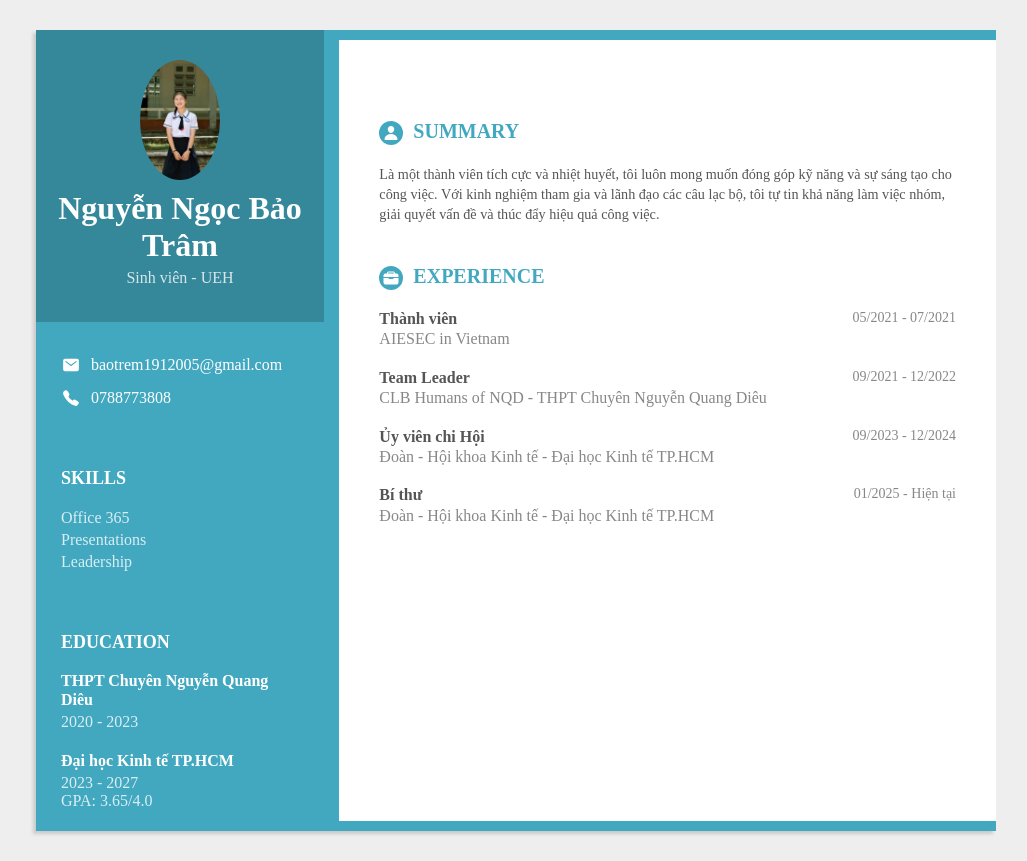
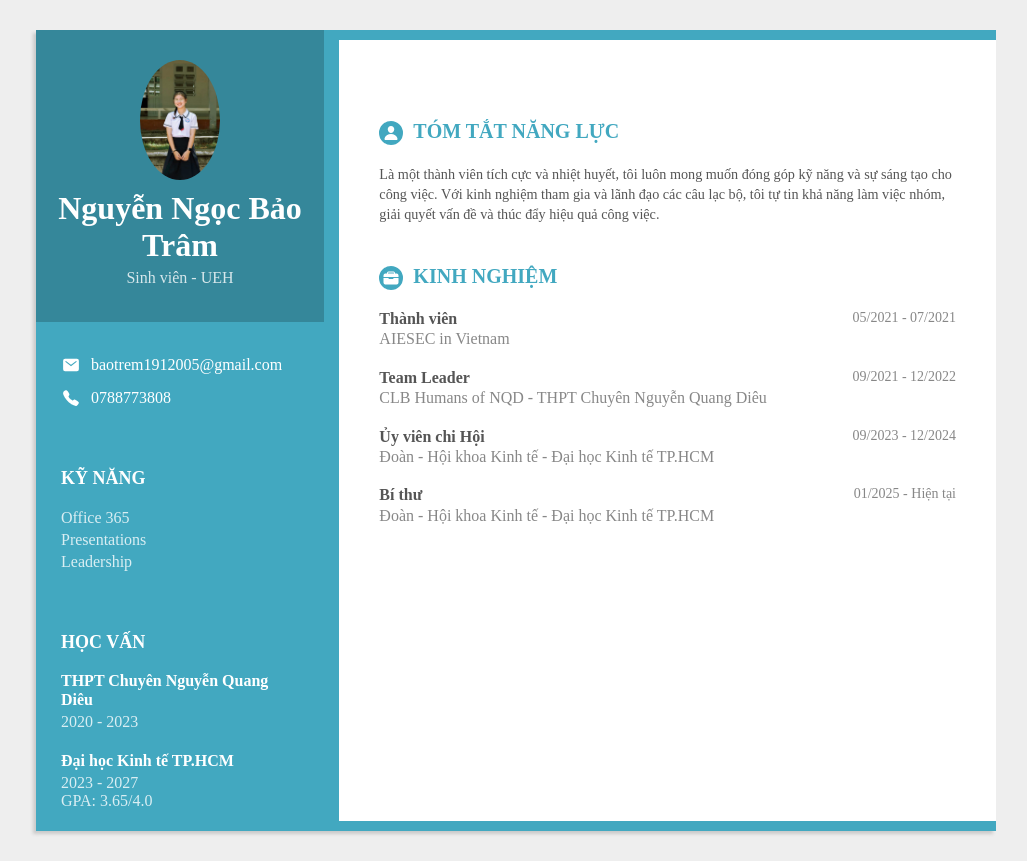
Before and after one commit to phudang1903/phudang19.github.io, a plain HTML site: page index.html in a window 1280 px wide. Shown: the whole page, without its empty margins (124-1151 px from the left). Drawn offline with nearby package versions, Linux system fonts and the light colour scheme.

Commit message:
Update index.html

```diff
--- a/index.html
+++ b/index.html
@@ -7,6 +7,9 @@
     <link rel="stylesheet" type="text/css" href="resources/css/style.css">
     <link rel="stylesheet" type="text/css" href="resources/css/media.css">
     <link href="https://fonts.googleapis.com/css2?family=Lato:wght@300;400;700&display=swap" rel="stylesheet">
+
+    <link rel="icon" type="image/png" sizes="16x16" href="/resources/favicons/rsz_2icon16x16.jpg">
+    <link rel="icon" type="image/png" sizes="32x32" href="/resources/favicons/rsz_2icon32x32.jpg">
 </head>
 <body>
 <div class="row">
@@ -27,14 +30,14 @@
                 <a href="tel:0788773808">0788773808</a>
             </div>
 
-            <h3>Skills</h3>
+            <h3>Kỹ Năng</h3>
             <div class="personal-ed">
                 <p class="personal-ed-light">Office 365</p>
                 <p class="personal-ed-light">Presentations</p>
                 <p class="personal-ed-light">Leadership</p>
             </div>
 
-            <h3>Education</h3>
+            <h3>Học Vấn</h3>
             <div class="personal-ed">
                 <p class="personal-ed-bold">THPT Chuyên Nguyễn Quang Diêu</p>
                 <p class="personal-ed-light">2020 - 2023</p>
@@ -50,7 +53,7 @@
     <div class="col span-2-of-3 professional">
         <div class="main-heading">
             <ion-icon name="person"></ion-icon>
-            <h2>Summary</h2>
+            <h2>Tóm tắt năng lực</h2>
         </div>
         <p class="main-desc">
             Là một thành viên tích cực và nhiệt huyết, tôi luôn mong muốn đóng góp kỹ năng và sự sáng tạo cho công việc.
@@ -60,7 +63,7 @@
 
         <div class="main-heading">
             <ion-icon name="briefcase"></ion-icon>
-            <h2>Experience</h2>
+            <h2>Kinh Nghiệm</h2>
         </div>
 
         <div class="exp-head clearfix">
```
